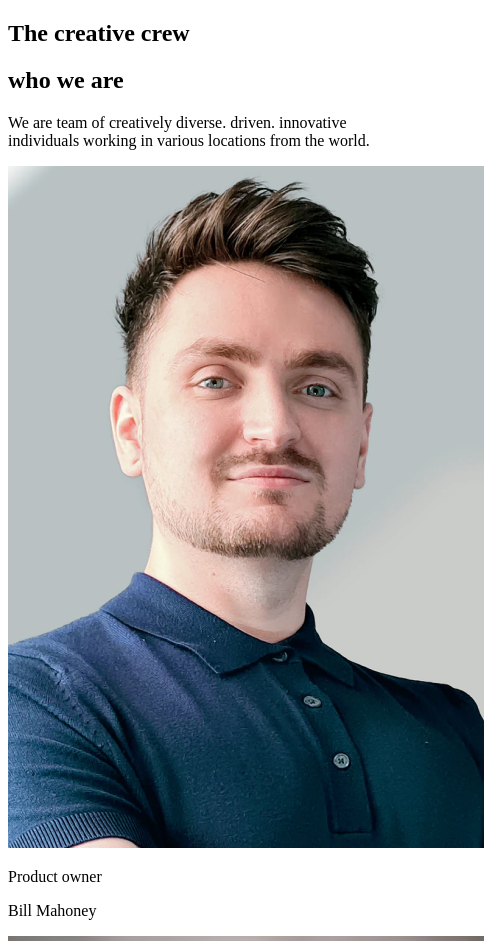
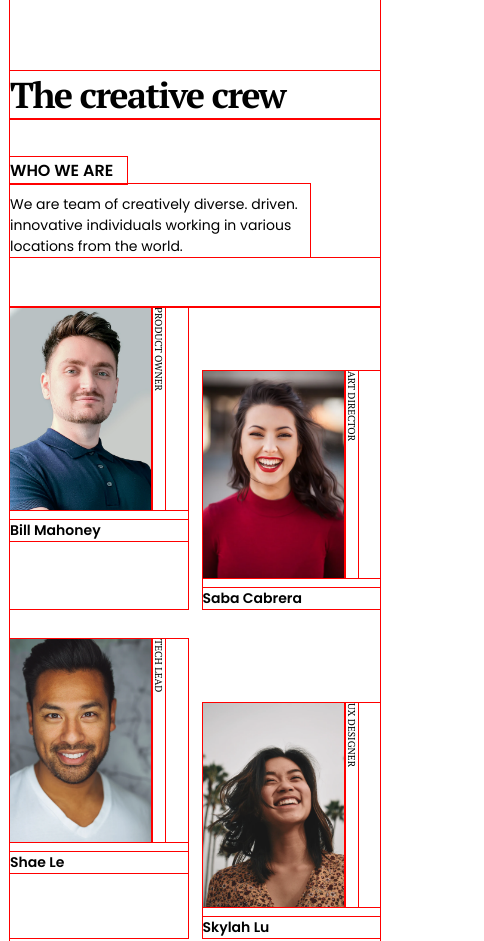
Before and after one commit to Venturaflrs99/my-team-page, a plain HTML site: page index.html in a window 390 px wide. Shown: the top 941 px of the page, 484 px wide, since content can reach past the window. Drawn offline with Linux system fonts and the light colour scheme.

Commit message:
Mobile design 1.0

```diff
--- a/css/style.css
+++ b/css/style.css
@@ -0,0 +1,113 @@
+@import url('https://fonts.googleapis.com/css2?family=PT+Serif:wght@400;700&family=Poppins:wght@400;500;600;700&display=swap');
+
+:root{
+    --title-font: 'PT Serif';
+    --position-font: 'PT Serif';
+    --info-font: 'Poppins';
+    --name-font: 'Poppins';
+}
+
+*, *::after, *::before{
+    margin: 0;
+    padding: 0;
+    box-sizing: border-box;
+    outline: 1px solid red;
+}
+
+body,html{
+    width: 100%;
+    /* height: 100%; */
+    scroll-behavior: smooth;
+}
+
+.main{
+    max-width: 1200px;
+    /* height: 100%; */
+    /* centra con margin */
+    margin-inline: auto;
+    padding: 0 10px;
+    /* position: relative; */
+}
+
+.header{
+    padding: 71px 0 50px 0;
+}
+
+.info{
+    padding-top: 38px;
+}
+
+.title{
+    font-family: var(--title-font);
+    font-size: 36px;
+    font-weight: 700;
+    line-height: 48px;
+    letter-spacing: -0.045em;
+}
+
+.title-secondary{
+    font-family: var(--info-font);
+    text-transform: uppercase;
+    width: 117px;
+    font-weight: 600;
+    font-size: 16px;
+    line-height: 27px;
+}
+
+.description{
+    font-family: var(--info-font);
+    width: 300px;
+    font-weight: 400;
+    font-size: 14px;
+    line-height: 21px;
+    padding-top: 10px;
+}
+
+.team-cards{
+    display: grid;
+    grid-template-columns: repeat(2,1fr);
+    /* grid-auto-rows: repeat(auto-fill, 1fr); */
+    row-gap: 30px;
+    column-gap: 15px;
+}
+
+.card{
+    max-width: 100%;
+}
+
+.card:nth-child(even){
+    margin-top: 64px;
+}
+
+.card-content{
+    display: flex;
+}
+
+.position{
+    writing-mode: vertical-lr;
+    font-family: var(--position-font);
+    font-style: normal;
+    font-weight: 400;
+    font-size: 10px;
+    line-height: 13px;
+    text-transform: uppercase;
+}
+
+.name{
+    font-family: var(--name-font);
+    font-size: 14px;
+    font-weight: 600;
+    line-height: 21px;
+    margin-top: 10px;
+}
+
+.img{
+    width: 80%;
+}
+
+.footer{
+    text-align: center;
+    color: #A9A9A9;
+    font-weight: 500;
+    margin-top: 100px;
+}
--- a/index.html
+++ b/index.html
@@ -4,11 +4,12 @@
     <meta charset="UTF-8">
     <meta http-equiv="X-UA-Compatible" content="IE=edge">
     <meta name="viewport" content="width=device-width, initial-scale=1.0">
+    <link rel="stylesheet" href="css/style.css">
     <title>My team page</title>
 </head>
 <body>
     <main class="main">
-        <section class="head">
+        <section class="header">
             <h1 class="title">
                 The creative crew
             </h1>
@@ -71,12 +72,12 @@
                 <p class="name">Stan John</p>
             </div>
         </section>
-
         <footer class="footer">
             <p class="footer-text">
-                created by venturaflrs99 - devChallenges.io
+                created by Venturaflrs99 - devChallenges.io
             </p>
         </footer>
     </main>
+
 </body>
 </html>
```
